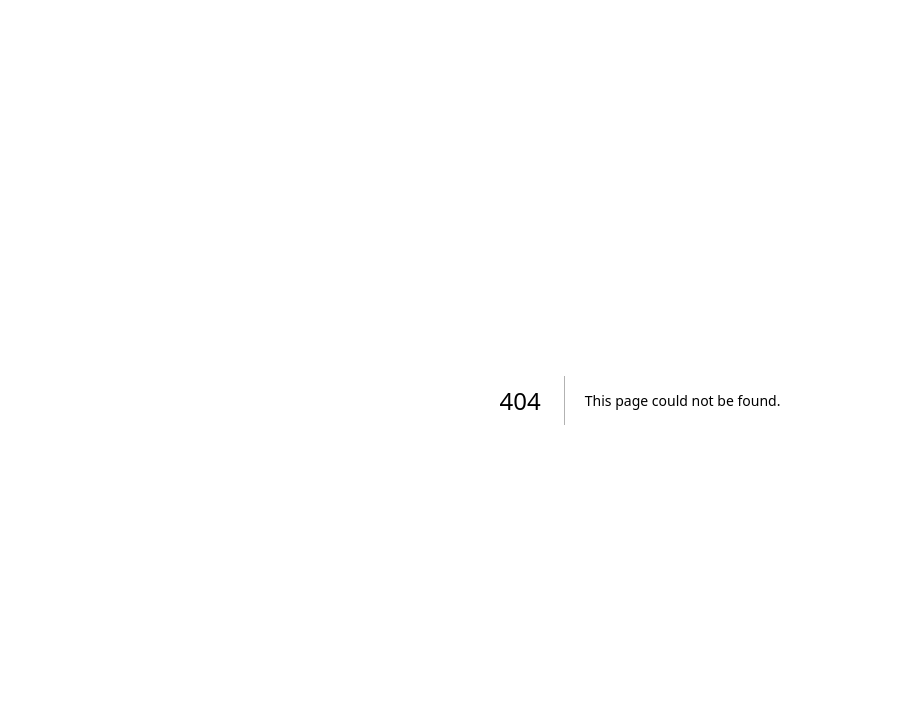
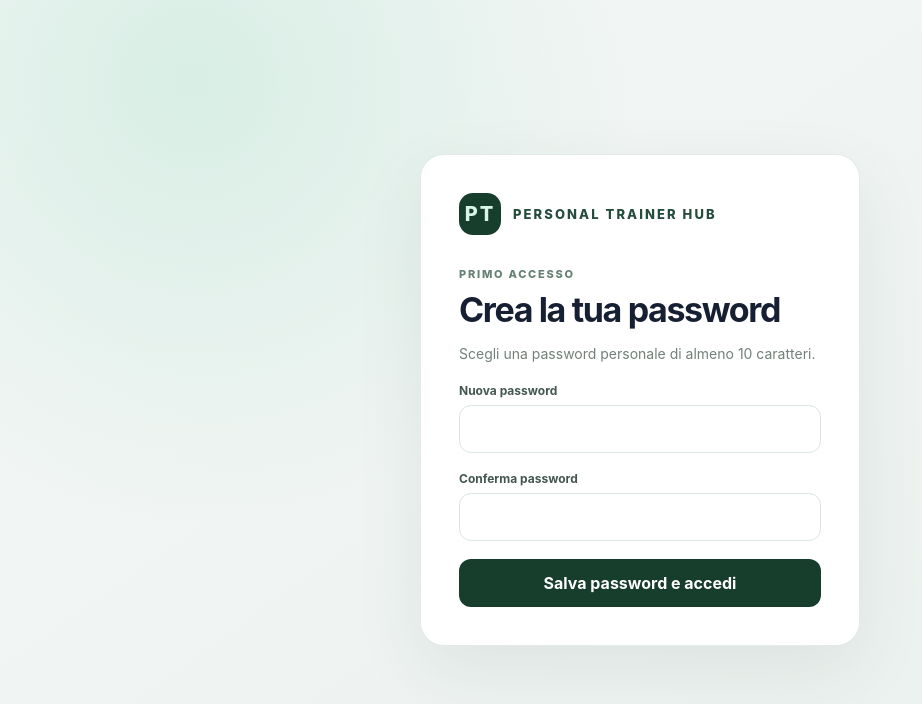
Before and after one commit to Giov3452/anestesia, a Next.js app: page /personal-trainer/set-password in a window 1280 px wide. Before the commit this address had no page. Shown: the top 704 px of the page, without its empty margins (0-922 px from the left). Built offline with nearby package versions, Linux system fonts and the light colour scheme.

Commit message:
Add PT first-login password setup

```diff
--- /dev/null
+++ b/app/personal-trainer/set-password/page.tsx
@@ -0,0 +1,37 @@
+"use client";
+
+import { FormEvent, useState } from "react";
+import { useRouter } from "next/navigation";
+import { createPersonalTrainerClient } from "@/lib/personal-trainer/client";
+
+export default function SetPersonalTrainerPasswordPage() {
+  const router = useRouter();
+  const [password, setPassword] = useState("");
+  const [confirm, setConfirm] = useState("");
+  const [error, setError] = useState("");
+  const [busy, setBusy] = useState(false);
+
+  async function submit(event: FormEvent<HTMLFormElement>) {
+    event.preventDefault(); setError("");
+    if (password.length < 10) { setError("Usa almeno 10 caratteri."); return; }
+    if (password !== confirm) { setError("Le password non coincidono."); return; }
+    setBusy(true);
+    const supabase = createPersonalTrainerClient();
+    const { error: updateError } = await supabase.auth.updateUser({ password });
+    if (updateError) { setError(updateError.message); setBusy(false); return; }
+    router.replace("/personal-trainer/dashboard");
+    router.refresh();
+  }
+
+  return <main className="pt-login-wrap"><section className="pt-login-card">
+    <div className="pt-brand"><span className="pt-brand-mark">PT</span><span>PERSONAL TRAINER HUB</span></div>
+    <p className="pt-eyebrow">Primo accesso</p><h1>Crea la tua password</h1>
+    <p className="pt-muted">Scegli una password personale di almeno 10 caratteri.</p>
+    {error && <div className="pt-error" role="alert">{error}</div>}
+    <form onSubmit={submit}>
+      <div className="pt-field"><label htmlFor="new-password">Nuova password</label><input id="new-password" type="password" autoComplete="new-password" minLength={10} value={password} onChange={e => setPassword(e.target.value)} required /></div>
+      <div className="pt-field"><label htmlFor="confirm-password">Conferma password</label><input id="confirm-password" type="password" autoComplete="new-password" value={confirm} onChange={e => setConfirm(e.target.value)} required /></div>
+      <button className="pt-button" style={{width:"100%"}} disabled={busy}>{busy ? "Salvataggio…" : "Salva password e accedi"}</button>
+    </form>
+  </section></main>;
+}
```
